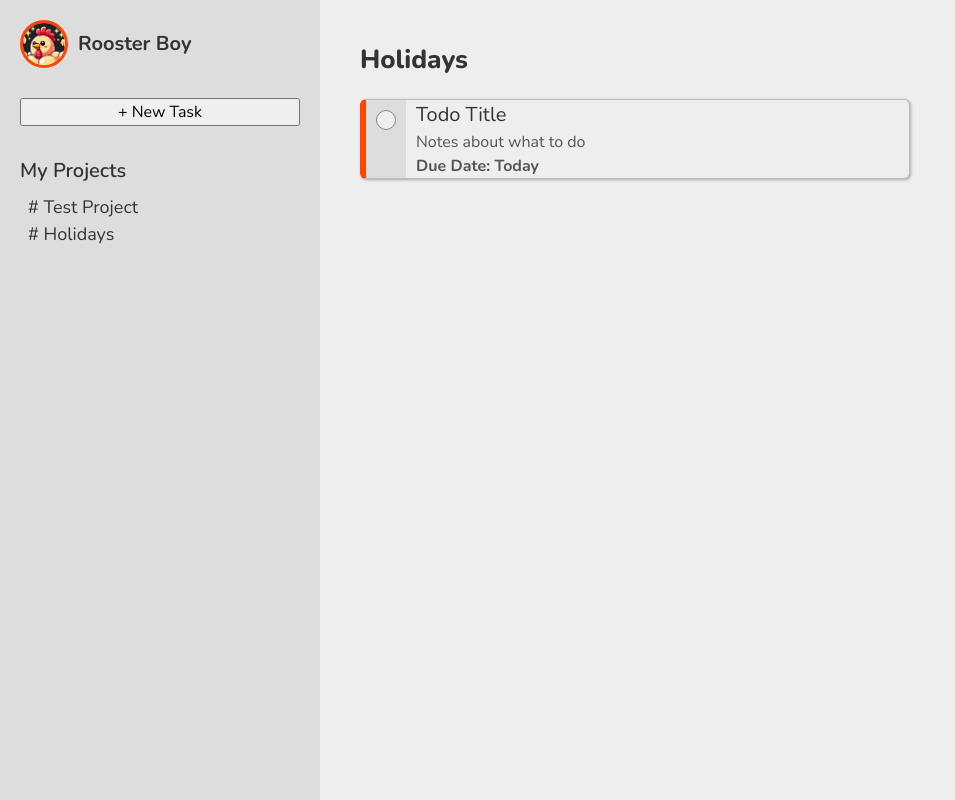
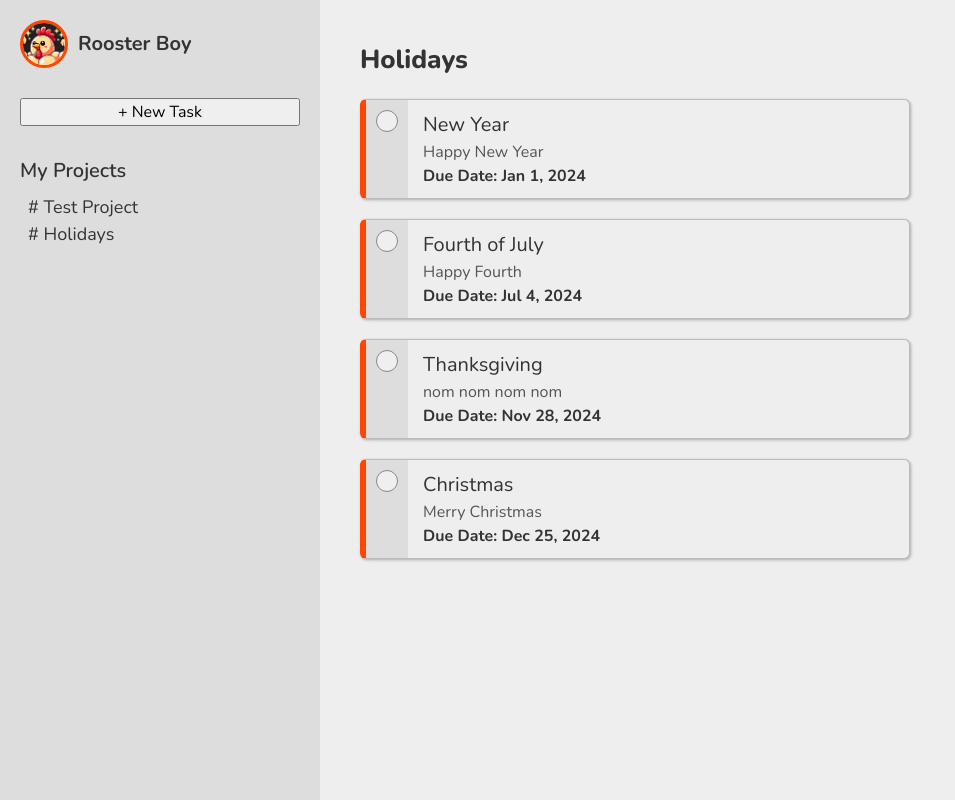
Before and after one commit to jprk8/todo-list, a website built with webpack: page src/template.html in a window 1280 px wide. Shown: the whole page, without its empty margins (0-955 px from the left). Built offline with nearby package versions, Linux system fonts and the light colour scheme.

Commit message:
Add display-controller function to show project content

```diff
--- a/src/display-controller.js
+++ b/src/display-controller.js
@@ -1,6 +1,6 @@
 // Module to control the DOM/Display
 import { format } from 'date-fns';
-export { showTitle, showProjectList }
+export { showTitle, showProjectList, showProject }
 
 function showTitle(project) {
     const title = document.querySelector('.main-title');
@@ -19,8 +19,34 @@ function showProjectList(projects) {
 // Show all Todos of a project in main-container
 function showProject(project) {
     const container = document.querySelector('.main-container');
-    for (const todo of project) {
+    for (const todo of project.todoArray) {
         const todoCard = document.createElement('div');
         todoCard.classList.add('todo-card');
+
+        const todoTab = document.createElement('div');
+        todoTab.classList.add('todo-tab');
+        const completeBtn = document.createElement('button');
+        completeBtn.classList.add('complete');
+        todoTab.appendChild(completeBtn);
+        todoCard.appendChild(todoTab);
+
+        const todoTitle = document.createElement('div');
+        todoTitle.classList.add('todo-title');
+        todoTitle.textContent = todo.title;
+        const todoNotes = document.createElement('div');
+        todoNotes.classList.add('todo-notes');
+        todoNotes.textContent = todo.notes;
+        const todoDate = document.createElement('div');
+        todoDate.classList.add('todo-date');
+        const shortDate = format(todo.dueDate, 'MMM d, y');
+        todoDate.textContent = `Due Date: ${shortDate}`;
+
+        const todoMain = document.createElement('div');
+        todoMain.classList.add('todo-main');
+        todoMain.appendChild(todoTitle);
+        todoMain.appendChild(todoNotes);
+        todoMain.appendChild(todoDate);
+        todoCard.appendChild(todoMain);
+        container.appendChild(todoCard);
     }
 }
--- a/src/index.js
+++ b/src/index.js
@@ -1,7 +1,7 @@
 import './style.css';
 import { Todo } from './todo-item.js';
 import { Project } from './project.js';
-import { showTitle, showProjectList } from './display-controller.js';
+import { showTitle, showProjectList, showProject } from './display-controller.js';
 
  // use later to format dates
 
@@ -52,5 +52,6 @@ showProjects();
 project2.sortByDueDate();
 project2.listTodo();
 
+showProjectList(projects);
 showTitle(project2);
-showProjectList(projects);
+showProject(project2);
--- a/src/style.css
+++ b/src/style.css
@@ -106,6 +106,7 @@ ul {
 .main-container {
     display: flex;
     flex-direction: column;
+    gap: 20px;
 }
 
 .todo-card {
@@ -124,6 +125,10 @@ ul {
     background-color: #ddd;
 }
 
+.todo-main {
+    padding: 10px 5px;
+}
+
 .todo-title {
     font-size: 20px;
 }
@@ -133,18 +138,14 @@ ul {
     color: #555;
 }
 
-.todo-dueDate {
+.todo-date {
     font-weight: 700;
 }
 
 button.complete {
-    width: 20px;
-    height: 20px;
+    width: 22px;
+    height: 22px;
     border-radius: 50%;
     border: 1px solid #888;
     cursor: pointer;
 }
-
-button.complete:hover {
-    background-color: orangered;
-}
--- a/src/template.html
+++ b/src/template.html
@@ -22,16 +22,6 @@
         <div class='main-body'>
             <div class='main-title'>Title here</div>
             <div class='main-container'>
-                <div class='todo-card'>
-                    <div class='todo-tab'>
-                        <button class='complete'></button>
-                    </div>
-                    <div class='todo-main'>
-                        <div class='todo-title'>Todo Title</div>
-                        <div class='todo-notes'>Notes about what to do</div>
-                        <div class='todo-dueDate'>Due Date: Today</div>
-                    </div>
-                </div>
             </div>
         </div>
     </div>
```
